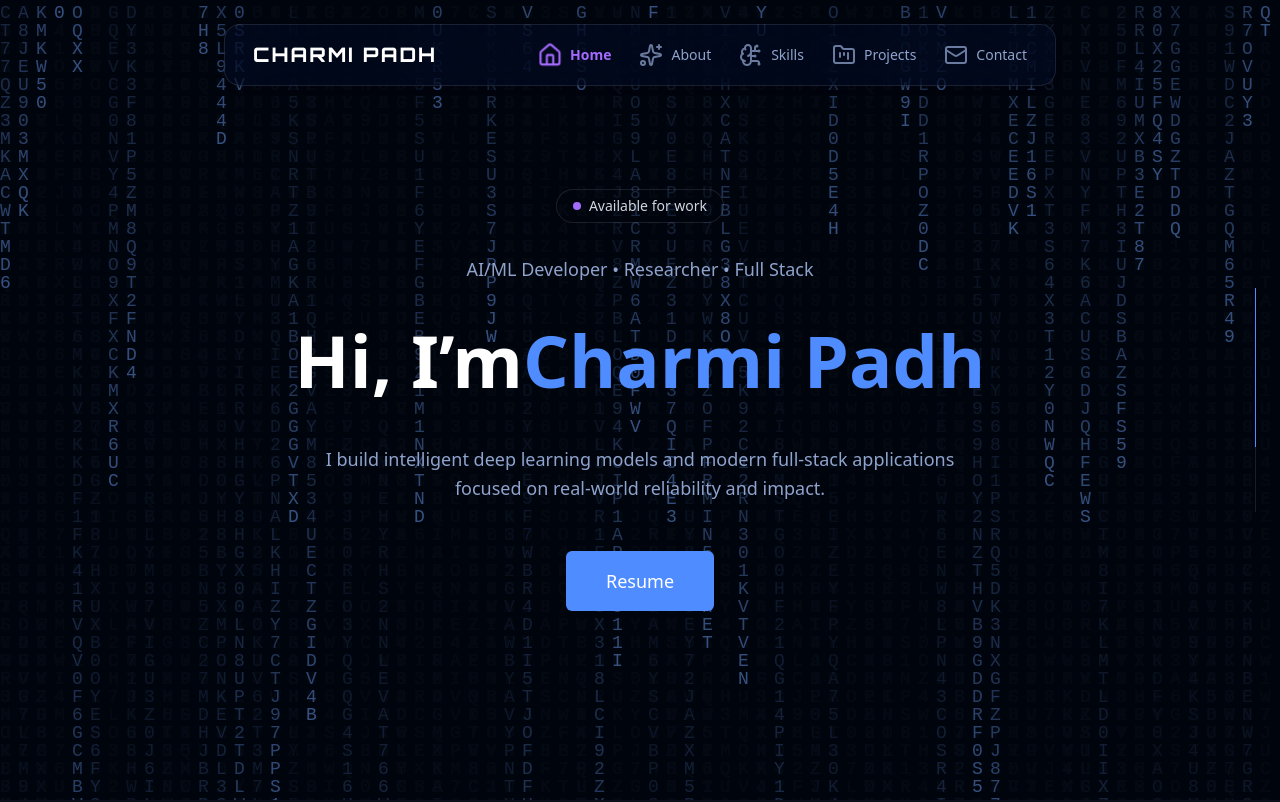
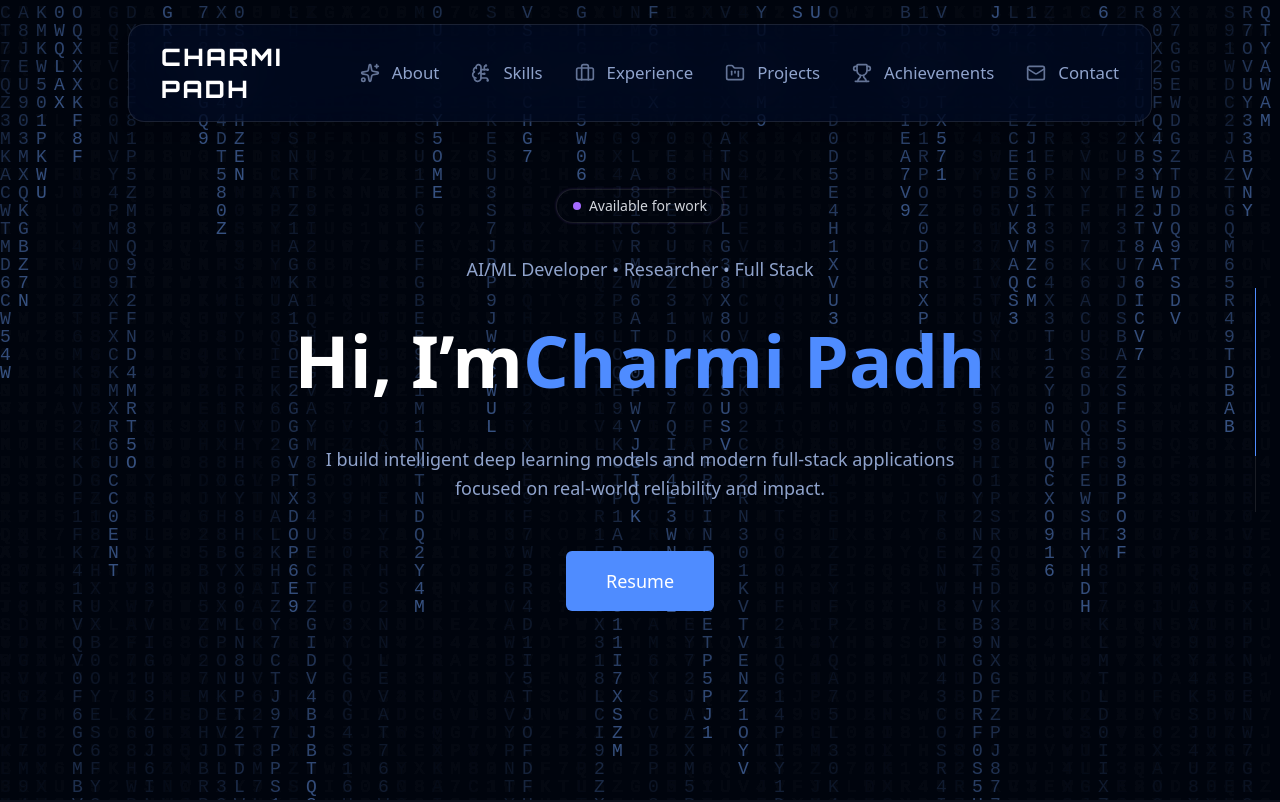
Before and after one commit to CharmiPadh03/Unicorn, a React (Vite) app: page / in a window 1280 px wide. Shown: the top 802 px of the page. Built offline with nearby package versions, Linux system fonts and the light colour scheme.

Commit message:
Updated portfolio section

```diff
--- a/src/App.jsx
+++ b/src/App.jsx
@@ -5,7 +5,9 @@ import Footer from "./components/Footer";
 import Hero from "./components/Hero";
 import About from "./sections/About";
 import Skills from "./sections/Skills";
+import Experience from "./sections/Experience";
 import Projects from "./sections/Projects";
+import Achievements from "./sections/Achievements";
 import Contact from "./sections/Contact";
 
 export default function App() {
@@ -14,12 +16,23 @@ export default function App() {
       <ScrollProgress />
       <Navbar />
 
-      {/* Particle animation will be inside Hero */}
+      {/* Hero (particle animation inside) */}
       <Hero />
 
+      {/* Core sections */}
       <About />
       <Skills />
+
+      {/* NEW: Experience */}
+      <Experience />
+
+      {/* Projects */}
       <Projects />
+
+      {/* NEW: Achievements */}
+      <Achievements />
+
+      {/* Contact */}
       <Contact />
 
       <Footer />
--- a/src/components/Navbar.jsx
+++ b/src/components/Navbar.jsx
@@ -1,12 +1,29 @@
-import { Home, BrainCircuit, FolderKanban, Sparkles, Mail } from "lucide-react";
+import {
+  BrainCircuit,
+  FolderKanban,
+  Sparkles,
+  Mail,
+  Briefcase,
+  Trophy,
+  Menu,
+  X,
+} from "lucide-react";
 import { useState, useEffect } from "react";
 
 export default function Navbar() {
   const [activeSection, setActiveSection] = useState("home");
+  const [open, setOpen] = useState(false);
 
-  /* --- INTERSECTION OBSERVER (accurate scroll spy) --- */
   useEffect(() => {
-    const sections = ["home", "about", "skills", "projects", "contact"];
+    const sections = [
+      "home",
+      "about",
+      "skills",
+      "experience",
+      "projects",
+      "achievements",
+      "contact",
+    ];
 
     const observer = new IntersectionObserver(
       (entries) => {
@@ -16,7 +33,7 @@ export default function Navbar() {
           }
         });
       },
-      { threshold: 0.45 }
+      { rootMargin: "-40% 0px -40% 0px" }
     );
 
     sections.forEach((id) => {
@@ -31,69 +48,136 @@ export default function Navbar() {
     <nav
       className="
         fixed top-6 left-1/2 -translate-x-1/2
-        w-[88%] md:w-[65%] rounded-2xl px-7 py-4
-        bg-[rgba(0,12,40,0.45)] backdrop-blur-xl
-        border border-white/10 shadow-md z-50
-        navbar-load       /* ← ADDED LOAD ANIMATION */
+        w-[95%] md:w-[80%]
+        rounded-2xl px-8 py-4
+        bg-[rgba(0,12,40,0.55)] backdrop-blur-xl
+        border border-white/10 shadow-lg z-50
+        navbar-load
       "
     >
       <div className="flex justify-between items-center">
-
-        {/* BRAND NAME */}
-        <h1
-          className="text-xl tracking-wide font-extrabold"
-          style={{ fontFamily: "'Orbitron', sans-serif", letterSpacing: "2px" }}
+        {/* BRAND → GOES TO HOME */}
+        <a
+          href="#home"
+          className="text-xl md:text-2xl font-extrabold tracking-widest cursor-pointer"
+          style={{ fontFamily: "'Orbitron', sans-serif" }}
         >
           CHARMI PADH
-        </h1>
+        </a>
 
-        {/* NAV ITEMS */}
-        <ul className="flex items-center gap-7">
+        {/* DESKTOP NAV */}
+        <ul className="hidden md:flex items-center gap-8">
+          <NavItem
+            label="About"
+            href="#about"
+            icon={<Sparkles size={20} />}
+            active={activeSection === "about"}
+            anim="glow"
+          />
 
-          <NavItem label="Home" href="#home" icon={<Home />}
-            active={activeSection === "home"} anim="pulse" />
+          <NavItem
+            label="Skills"
+            href="#skills"
+            icon={<BrainCircuit size={20} />}
+            active={activeSection === "skills"}
+            anim="rotate"
+          />
 
-          <NavItem label="About" href="#about" icon={<Sparkles />}
-            active={activeSection === "about"} anim="glow" />
+          <NavItem
+            label="Experience"
+            href="#experience"
+            icon={<Briefcase size={20} />}
+            active={activeSection === "experience"}
+            anim="slide"
+          />
 
-          <NavItem label="Skills" href="#skills" icon={<BrainCircuit />}
-            active={activeSection === "skills"} anim="rotate" />
+          <NavItem
+            label="Projects"
+            href="#projects"
+            icon={<FolderKanban size={20} />}
+            active={activeSection === "projects"}
+            anim="sparkle"
+          />
 
-          <NavItem label="Projects" href="#projects" icon={<FolderKanban />}
-            active={activeSection === "projects"} anim="sparkle" />
+          <NavItem
+            label="Achievements"
+            href="#achievements"
+            icon={<Trophy size={20} />}
+            active={activeSection === "achievements"}
+            anim="trophy"
+          />
 
-          <NavItem label="Contact" href="#contact" icon={<Mail />}
-            active={activeSection === "contact"} anim="bounce" />
+          <NavItem
+            label="Contact"
+            href="#contact"
+            icon={<Mail size={20} />}
+            active={activeSection === "contact"}
+            anim="bounce"
+          />
+        </ul>
 
+        {/* MOBILE TOGGLE */}
+        <button
+          className="md:hidden text-white"
+          onClick={() => setOpen(!open)}
+        >
+          {open ? <X size={26} /> : <Menu size={26} />}
+        </button>
+      </div>
+
+      {/* MOBILE MENU */}
+      {open && (
+        <ul className="md:hidden mt-6 flex flex-col gap-4 animate-slideDown">
+          {[
+            ["About", "#about"],
+            ["Skills", "#skills"],
+            ["Experience", "#experience"],
+            ["Projects", "#projects"],
+            ["Achievements", "#achievements"],
+            ["Contact", "#contact"],
+          ].map(([label, href]) => (
+            <li key={label}>
+              <a
+                href={href}
+                onClick={() => setOpen(false)}
+                className={`block px-4 py-2 rounded-lg text-base transition
+                  ${
+                    activeSection === href.replace("#", "")
+                      ? "text-[#A56BFF]"
+                      : "text-(--text-muted)"
+                  }`}
+              >
+                {label}
+              </a>
+            </li>
+          ))}
         </ul>
-      </div>
+      )}
     </nav>
   );
 }
 
+/* ================= NAV ITEM ================= */
 
-/* --- NavItem Component --- */
 function NavItem({ href, label, icon, active, anim }) {
   return (
     <li>
       <a
         href={href}
-        className="flex items-center gap-2 text-sm transition-all duration-300"
+        className="flex items-center gap-3 text-base transition-all duration-300"
       >
-        {/* ICON (active → animation | inactive → muted) */}
         <span
-          className={
-            active
-              ? `icon-${anim}-active`
-              : "nav-icon-inactive"
-          }
+          className={active ? `icon-${anim}-active` : "nav-icon-inactive"}
           style={{ color: active ? "#A56BFF" : "var(--text-muted)" }}
         >
           {icon}
         </span>
 
-        {/* LABEL (active → purple) */}
-        <span className={active ? "nav-active-label" : "nav-label"}>
+        <span
+          className={`${
+            active ? "nav-active-label" : "nav-label"
+          } text-[1.05rem]`}
+        >
           {label}
         </span>
       </a>
--- a/src/index.css
+++ b/src/index.css
@@ -34,139 +34,19 @@ body {
   overflow-x: hidden;
 }
 
-a { text-decoration: none; color: inherit; }
-
-/* Smooth Scroll */
-html { scroll-behavior: smooth; }
-
-/* =====================================
-   NAVBAR ANIMATION (Smooth)
-===================================== */
-@keyframes navbarEnter {
-  0% { opacity: 0; transform: translateY(-10px); }
-  100% { opacity: 1; transform: translateY(0); }
+a {
+  text-decoration: none;
+  color: inherit;
 }
 
-.nav-animate {
-  animation: navbarEnter 0.45s ease-out forwards;
-  will-change: transform, opacity;
+/* Smooth scroll */
+html {
+  scroll-behavior: smooth;
 }
 
 /* =====================================
-   HERO FADE-UP ANIMATION
+   NAVBAR LOAD ANIMATION
 ===================================== */
-@keyframes heroFadeUp {
-  0% { opacity: 0; transform: translateY(18px); }
-  100% { opacity: 1; transform: translateY(0); }
-}
-
-.fade-up {
-  animation: heroFadeUp 0.7s ease-out forwards;
-  will-change: opacity, transform;
-}
-
-.delay-100 { animation-delay: .1s; }
-.delay-200 { animation-delay: .2s; }
-.delay-300 { animation-delay: .3s; }
-.delay-400 { animation-delay: .4s; }
-
-.container-max {
-  max-width: 1100px;
-  margin-inline: auto;
-  padding-inline: 1.5rem;
-}
-
-/* ensure anchor targets are not hidden under navbar */
-section {
-  scroll-margin-top: 5.25rem;
-}
-
-/* nav-active-pill (kept) */
-.nav-active-pill {
-  border-radius: 9999px !important;
-}
-
-/* =====================================
-   ACTIVE NAV ICON ANIMATIONS (CLEAN)
-   – ONLY ACTIVE ITEMS ANIMATE
-===================================== */
-
-/* Inactive icons (no animation) */
-.nav-icon-inactive {
-  opacity: 0.75;
-  transition: transform 0.3s ease, opacity 0.3s ease, color 0.3s ease;
-}
-
-/* ACTIVE → Home Pulse */
-.icon-pulse-active {
-  animation: pulseNav 1.6s infinite ease-in-out;
-}
-@keyframes pulseNav {
-  0%, 100% { transform: scale(1); }
-  50% { transform: scale(1.22); }
-}
-
-/* ACTIVE → About Glow (clean, no shadows) */
-.icon-glow-active {
-  animation: glowNav 2.2s infinite ease-in-out;
-}
-@keyframes glowNav {
-  0%, 100% { opacity: 1; transform: scale(1); }
-  50% { opacity: 0.75; transform: scale(1.05); }
-}
-
-/* ACTIVE → Skills Rotate */
-.icon-rotate-active {
-  animation: rotateNav 1.4s linear infinite;
-}
-@keyframes rotateNav {
-  from { transform: rotate(0deg); }
-  to { transform: rotate(360deg); }
-}
-
-/* ACTIVE → Projects Sparkle */
-.icon-sparkle-active {
-  animation: sparkleNav 1.6s infinite ease-in-out;
-}
-@keyframes sparkleNav {
-  0%, 100% { transform: scale(1); }
-  50% { transform: scale(1.1); }
-}
-
-/* ACTIVE → Contact Bounce */
-.icon-bounce-active {
-  animation: bounceNav 1.3s infinite ease-in-out;
-}
-@keyframes bounceNav {
-  0%, 100% { transform: translateY(0); }
-  50% { transform: translateY(-5px); }
-}
-
-/* =====================================
-   ACTIVE + INACTIVE LABEL STYLES
-===================================== */
-
-.nav-label {
-  color: var(--text-muted);
-  transition: color 0.3s ease;
-}
-
-/* ACTIVE SECTION NAME → PURE PURPLE */
-.nav-active-label {
-  color: #A56BFF !important;
-  font-weight: 600;
-  transition: color 0.3s ease;
-}
-/* ================================
-   NAVBAR LOAD-IN ANIMATION
-================================ */
-
-.navbar-load {
-  opacity: 0;
-  transform: translateY(-15px) scale(0.95);
-  animation: navbarAppear 0.75s ease-out forwards;
-}
-
 @keyframes navbarAppear {
   0% {
     opacity: 0;
@@ -181,31 +61,197 @@ section {
     transform: translateY(0) scale(1);
   }
 }
+
+.navbar-load {
+  animation: navbarAppear 0.75s ease-out forwards;
+}
+
 /* =====================================
-   Availability Badge (Green Status Pill)
+   HERO FADE-UP ANIMATION
+===================================== */
+@keyframes heroFadeUp {
+  0% { opacity: 0; transform: translateY(18px); }
+  100% { opacity: 1; transform: translateY(0); }
+}
+
+.fade-up {
+  animation: heroFadeUp 0.7s ease-out forwards;
+}
+
+.delay-100 { animation-delay: .1s; }
+.delay-200 { animation-delay: .2s; }
+.delay-300 { animation-delay: .3s; }
+.delay-400 { animation-delay: .4s; }
+
+/* =====================================
+   CONTAINER
+===================================== */
+.container-max {
+  max-width: 1100px;
+  margin-inline: auto;
+  padding-inline: 1.5rem;
+}
+
+/* Prevent anchor overlap with navbar */
+section {
+  scroll-margin-top: 5.25rem;
+}
+
+/* =====================================
+   NAV ICON STATES
 ===================================== */
 
-/* =====================================
-   Availability Badge — CLEAN, NO GLOW
-===================================== */
-
-.availability-badge {
-  display: inline-flex;
-  align-items: center;
-  gap: 8px;
-  background: rgba(0, 255, 0, 0.08);  /* subtle green tint */
-  border: 1px solid rgba(0, 255, 0, 0.4); /* clean border, NO GLOW */
-  padding: 6px 16px;
-  border-radius: 50px;
-  color: #7eff7e;  /* clean green text */
-  font-size: 0.9rem;
-  font-weight: 500;
+/* Inactive icons */
+.nav-icon-inactive {
+  opacity: 0.7;
+  transition: transform 0.3s ease, opacity 0.3s ease;
 }
 
-/* Green dot — NO glow, NO animation */
-.availability-badge .dot {
-  width: 10px;
-  height: 10px;
-  background: #00ff6a;
-  border-radius: 50%;
+/* ACTIVE → Pulse */
+.icon-pulse-active {
+  animation: pulseNav 1.6s infinite ease-in-out;
 }
+@keyframes pulseNav {
+  0%, 100% { transform: scale(1); }
+  50% { transform: scale(1.22); }
+}
+
+/* ACTIVE → Glow (soft) */
+.icon-glow-active {
+  animation: glowNav 2.2s infinite ease-in-out;
+}
+@keyframes glowNav {
+  0%, 100% { opacity: 1; transform: scale(1); }
+  50% { opacity: 0.75; transform: scale(1.05); }
+}
+
+/* ACTIVE → Rotate */
+.icon-rotate-active {
+  animation: rotateNav 1.4s linear infinite;
+}
+@keyframes rotateNav {
+  from { transform: rotate(0deg); }
+  to { transform: rotate(360deg); }
+}
+
+/* ACTIVE → Sparkle */
+.icon-sparkle-active {
+  animation: sparkleNav 1.6s infinite ease-in-out;
+}
+@keyframes sparkleNav {
+  0%, 100% { transform: scale(1); }
+  50% { transform: scale(1.1); }
+}
+
+/* ACTIVE → Bounce */
+.icon-bounce-active {
+  animation: bounceNav 1.3s infinite ease-in-out;
+}
+@keyframes bounceNav {
+  0%, 100% { transform: translateY(0); }
+  50% { transform: translateY(-5px); }
+}
+
+/* ACTIVE → Slide (Experience) */
+.icon-slide-active {
+  animation: slideIcon 1.6s ease-in-out infinite;
+}
+@keyframes slideIcon {
+  0%, 100% { transform: translateX(0); }
+  50% { transform: translateX(4px); }
+}
+
+/* ACTIVE → Trophy Pulse (Achievements) */
+.icon-trophy-active {
+  animation: trophyPulse 1.8s ease-in-out infinite;
+}
+@keyframes trophyPulse {
+  0%, 100% { transform: scale(1); opacity: 1; }
+  50% { transform: scale(1.15); opacity: 0.85; }
+}
+
+/* =====================================
+   NAV LABELS
+===================================== */
+.nav-label {
+  color: var(--text-muted);
+  transition: color 0.3s ease;
+}
+
+.nav-active-label {
+  color: #A56BFF;
+  font-weight: 600;
+}
+
+/* =====================================
+   EMOJI ANIMATIONS (NAVBAR)
+===================================== */
+.nav-emoji {
+  opacity: 0.65;
+}
+
+@keyframes emojiFloat {
+  0%, 100% { transform: translateY(0); }
+  50% { transform: translateY(-4px); }
+}
+
+@keyframes emojiBounce {
+  0%, 100% { transform: translateY(0); }
+  50% { transform: translateY(-6px); }
+}
+
+@keyframes emojiRotate {
+  from { transform: rotate(0deg); }
+  to { transform: rotate(360deg); }
+}
+
+.emoji-glow {
+  animation: emojiFloat 2.4s ease-in-out infinite;
+}
+
+.emoji-bounce {
+  animation: emojiBounce 1.4s ease-in-out infinite;
+}
+
+.emoji-rotate {
+  animation: emojiRotate 2.6s linear infinite;
+}
+
+.emoji-sparkle {
+  animation: emojiFloat 1.8s ease-in-out infinite;
+}
+
+/* =====================================
+   MOBILE NAV DROPDOWN
+===================================== */
+@keyframes slideDownNav {
+  from {
+    opacity: 0;
+    transform: translateY(-12px);
+  }
+  to {
+    opacity: 1;
+    transform: translateY(0);
+  }
+}
+
+.animate-slideDown {
+  animation: slideDownNav 0.35s ease-out forwards;
+}
+
+/* =====================================
+   PERFORMANCE OPTIMIZATION
+===================================== */
+.icon-pulse-active,
+.icon-glow-active,
+.icon-rotate-active,
+.icon-sparkle-active,
+.icon-bounce-active,
+.icon-slide-active,
+.icon-trophy-active,
+.emoji-glow,
+.emoji-bounce,
+.emoji-rotate,
+.emoji-sparkle {
+  will-change: transform, opacity;
+}
--- /dev/null
+++ b/src/sections/Achievements.jsx
@@ -0,0 +1,50 @@
+import { motion } from "framer-motion";
+import { Trophy } from "lucide-react";
+
+const achievements = [
+  {
+    title: "Top 8 – TIC TECH TOE 2024",
+    desc: "Selected among 70+ teams, represented LDRP at IEEE DAIICT SB.",
+  },
+  {
+    title: "Bhartiya Antariksh Hackathon",
+    desc: "Developed image-based lunar crater search system.",
+  },
+  {
+    title: "Multiple Hackathon Finalist",
+    desc: "AI, Finance, SpaceTech & Healthcare problem statements.",
+  },
+];
+
+export default function Achievements() {
+  return (
+    <section id="achievements" className="py-24 bg-[#0E1324]">
+      <h2 className="text-4xl font-bold text-center mb-16">
+        Achievements<span className="text-(--accent)">.</span>
+      </h2>
+
+      <div className="grid md:grid-cols-3 gap-8 max-w-6xl mx-auto px-6">
+        {achievements.map((a, i) => (
+          <motion.div
+            key={i}
+            whileHover={{ scale: 1.05 }}
+            initial={{ opacity: 0, y: 30 }}
+            whileInView={{ opacity: 1, y: 0 }}
+            transition={{ duration: 0.5, delay: i * 0.15 }}
+            viewport={{ once: true }}
+            className="relative p-6 rounded-2xl bg-white/5 border border-white/10
+                       overflow-hidden group"
+          >
+            {/* Glow */}
+            <div className="absolute inset-0 bg-gradient-to-r from-(--accent)/20 to-transparent
+                            opacity-0 group-hover:opacity-100 transition-opacity" />
+
+            <Trophy className="text-(--accent) mb-4" />
+            <h3 className="text-lg font-semibold">{a.title}</h3>
+            <p className="text-sm text-(--text-muted) mt-2">{a.desc}</p>
+          </motion.div>
+        ))}
+      </div>
+    </section>
+  );
+}
--- /dev/null
+++ b/src/sections/Experience.jsx
@@ -0,0 +1,56 @@
+import { motion } from "framer-motion";
+import { Briefcase } from "lucide-react";
+
+const experiences = [
+  {
+    role: "AI/ML Intern",
+    org: "Reliance Industries Ltd",
+    period: "May 2025 – July 2025",
+    desc: "Developed CNN-LSTM models for real-time gasifier refractory life prediction and built Power BI dashboards.",
+  },
+  {
+    role: "Research & Hackathon Developer",
+    org: "Multiple Hackathons",
+    period: "2023 – Present",
+    desc: "Worked on Deepfake Detection, Fraud Analytics, Quantum Simulation & Smart Systems.",
+  },
+];
+
+export default function Experience() {
+  return (
+    <section id="experience" className="py-24 bg-[#0B0F1A] relative">
+      <h2 className="text-4xl font-bold text-center mb-20">
+        Experience<span className="text-(--accent)">.</span>
+      </h2>
+
+      <div className="relative max-w-4xl mx-auto">
+        {/* Vertical Line */}
+        <div className="absolute left-1/2 top-0 h-full w-[2px] bg-gradient-to-b from-(--accent)/60 to-transparent" />
+
+        {experiences.map((exp, i) => (
+          <motion.div
+            key={i}
+            initial={{ opacity: 0, y: 40, rotateX: -15 }}
+            whileInView={{ opacity: 1, y: 0, rotateX: 0 }}
+            transition={{ duration: 0.6, delay: i * 0.15 }}
+            viewport={{ once: true }}
+            className={`relative w-1/2 p-6 rounded-xl backdrop-blur
+              bg-white/5 border border-white/10 shadow-lg
+              ${i % 2 === 0 ? "ml-auto" : "mr-auto"}`}
+          >
+            {/* Icon */}
+            <div className="absolute -top-4 -left-4 bg-(--accent) p-2 rounded-full">
+              <Briefcase size={16} />
+            </div>
+
+            <h3 className="text-xl font-semibold">{exp.role}</h3>
+            <p className="text-sm text-(--text-muted)">
+              {exp.org} • {exp.period}
+            </p>
+            <p className="mt-3 text-sm leading-relaxed">{exp.desc}</p>
+          </motion.div>
+        ))}
+      </div>
+    </section>
+  );
+}
```
